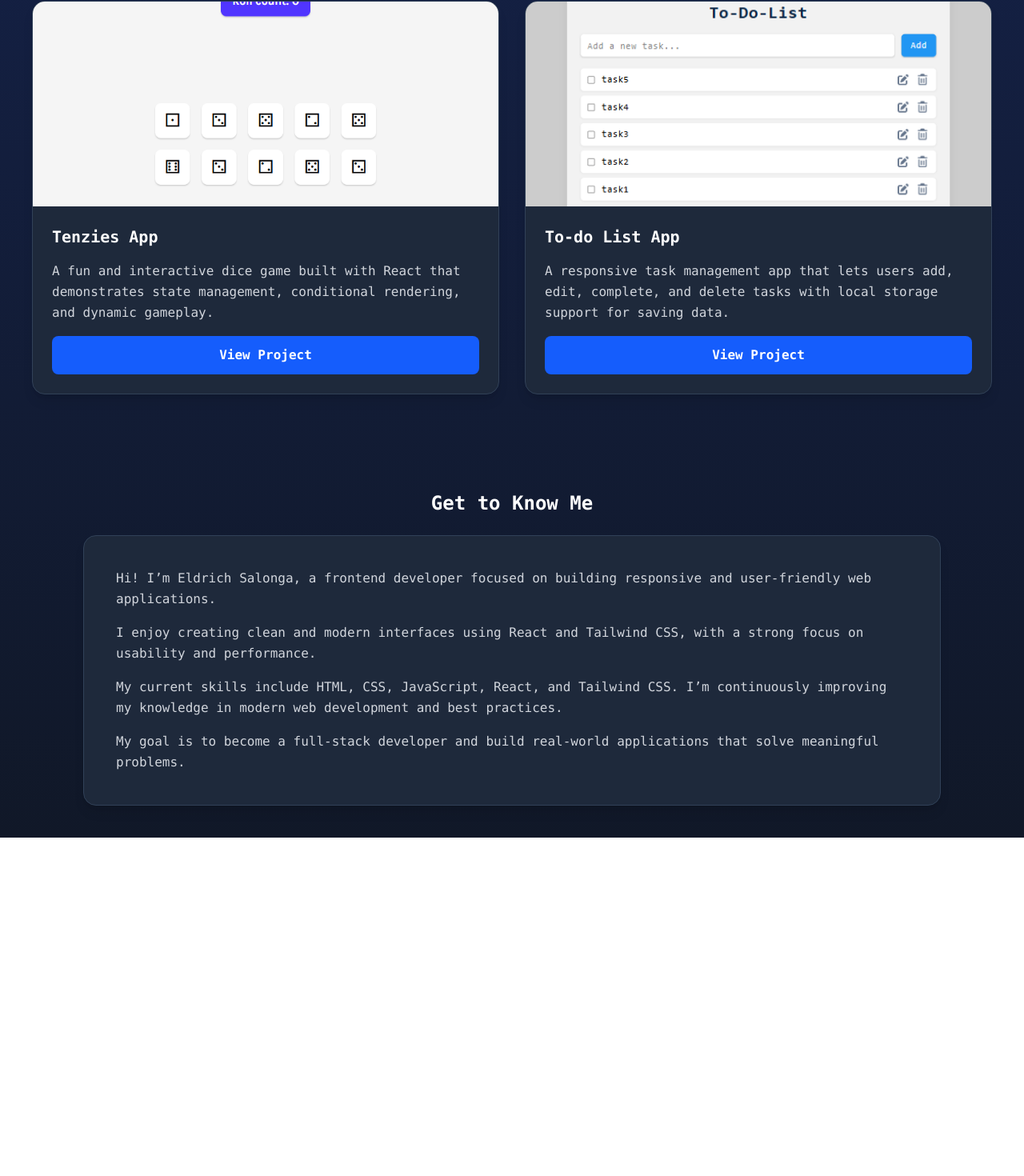
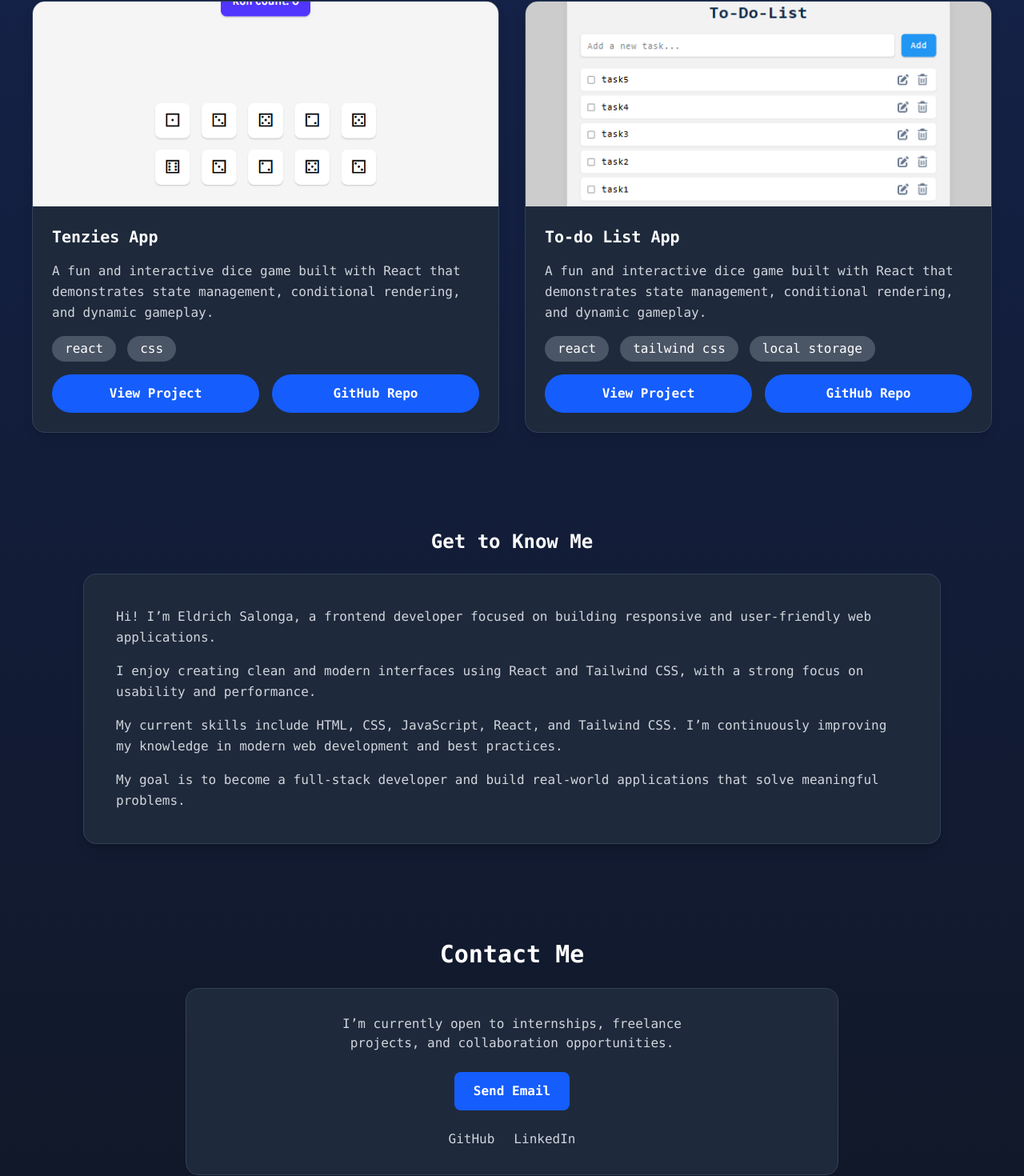
Before and after one commit to imeldrich/my-portfolio, a React (Vite) app: page / in a window 1280 px wide. Shown: the part 776-2246 px from the top of the page at 80% size. Before the commit the page ends 1823 px from the top, so only its background shows below. Built offline with nearby package versions, Linux system fonts and the light colour scheme.

Commit message:
add a techstack and repo link

```diff
--- a/src/App.jsx
+++ b/src/App.jsx
@@ -8,7 +8,7 @@ import "./App.css";
 function App() {
   return (
     <>
-      <div className="bg-linear-to-b from-blue-950 to-gray-900 text-white min-h-screen font-mono space-y-10 select-none">
+      <div className="bg-linear-to-b from-blue-950 to-gray-900 text-white min-h-screen min-w-md font-mono space-y-10 select-none">
         <Navbar />
         <Hero />
         <Projects />
--- a/src/components/Contact.jsx
+++ b/src/components/Contact.jsx
@@ -1,5 +1,31 @@
 const Contact = () => {
-    return
+    return <section id="contacts" className="max-w-4xl mx-auto p-6 sm:p-10">
+
+  <h2 className="text-3xl font-bold text-center mb-6">
+    Contact Me
+  </h2>
+
+  <div className="bg-[#1e293b] border border-slate-700 rounded-2xl p-8 flex flex-col items-center gap-6">
+
+    <p className="text-gray-300 text-center max-w-lg">
+      I’m currently open to internships, freelance projects,
+      and collaboration opportunities.
+    </p>
+
+    <a
+      href="mailto:youremail@gmail.com"
+      className="bg-blue-600 hover:bg-blue-500 transition px-6 py-3 rounded-lg font-semibold"
+    >
+      Send Email
+    </a>
+
+    <div className="flex gap-6 text-gray-300">
+      <a href="#">GitHub</a>
+      <a href="#">LinkedIn</a>
+    </div>
+
+  </div>
+</section>
 }
 
 export default Contact
--- a/src/components/Hero.jsx
+++ b/src/components/Hero.jsx
@@ -35,9 +35,9 @@ const Hero = () => {
             Projects
           </a>
 
-          <button className="px-5 py-2 border border-white rounded-lg hover:bg-white hover:text-black transition-colors">
+          <a href='#contacts' className="px-5 py-2 border border-white rounded-lg hover:bg-white hover:text-black transition-colors">
             Hire me
-          </button>
+          </a>
         </div>
 
         <div className="flex gap-5 mt-6 text-xl">
--- a/src/components/Projects.jsx
+++ b/src/components/Projects.jsx
@@ -1,57 +1,64 @@
-import tenzies from "../images/tenzies.png";
-import todolist from "../images/todo-list.png";
+import projects from "../projects";
 
 const Projects = () => {
   return (
-    <section className="py-10 px-10">
+    <section className="py-10 px-4 sm:px-6 lg:px-10">
       <h2 id="projects" className="text-2xl font-bold text-center mb-6">
         Projects
       </h2>
 
-      <div className="grid gap-8 grid-cols-[repeat(auto-fit,minmax(350px,1fr))]">
-        <div className="bg-[#1e293b] rounded-2xl overflow-hidden shadow-lg border border-slate-700 hover:scale-105 transition-transform duration-300">
-          <img src={tenzies} alt="" className="w-full h-64 object-cover" />
+      <div className="grid gap-8 grid-cols-[repeat(auto-fit,minmax(280px,1fr))]">
+        {projects.map((proj) => {
+          return (
+            <div
+              key={proj.id}
+              className="bg-[#1e293b] rounded-2xl overflow-hidden shadow-lg border border-slate-700 hover:-translate-y-2 transition-transform duration-300"
+            >
+              <img
+                src={proj.img}
+                alt={proj.name}
+                className="w-full h-64 object-cover"
+              />
 
               <div className="p-6 flex flex-col gap-4">
-            <h3 className="text-xl font-bold">Tenzies App</h3>
+                <h3 className="text-xl font-bold">{proj.name}</h3>
 
                 <p className="text-gray-300 leading-relaxed">
-              A fun and interactive dice game built with React that demonstrates
-              state management, conditional rendering, and dynamic gameplay.
+                  {proj.description}
                 </p>
 
+                <div className="flex gap-3.5 flex-wrap">
+                  {proj.techstack.map((tech, id) => {
+                    return (
+                      <div
+                        key={id}
+                        className="bg-gray-600 hover:bg-gray-500 transition-colors px-4 py-1 rounded-full"
+                      >
+                        {tech}
+                      </div>
+                    );
+                  })}
+                </div>
+                <div className="flex flex-col lg:flex-row gap-4">
                   <a
-              href="https://eldrich-tenzies-app.netlify.app"
+                    href={proj.link}
                     target="_blank"
-              className="bg-blue-600 hover:bg-blue-500 rounded-lg transition-colors py-3 font-semibold text-center"
+                    className="bg-blue-600 hover:bg-blue-500 rounded-full transition-colors py-3 px-5 w-full font-semibold text-center"
                   >
                     View Project
                   </a>
-          </div>
-        </div>
-
-        <div className="bg-[#1e293b] rounded-2xl overflow-hidden shadow-lg border border-slate-700 hover:scale-105 transition-transform duration-300">
-          <img src={todolist} alt="" className="w-full h-64 object-cover" />
-
-          <div className="p-6 flex flex-col gap-4">
-            <h3 className="text-xl font-bold">To-do List App</h3>
-
-            <p className="text-gray-300 leading-relaxed">
-              A responsive task management app that lets users add, edit,
-              complete, and delete tasks with local storage support for saving
-              data.
-            </p>
-
                   <a
-              href="https://todo-list-eldrich.vercel.app"
+                    href={proj.repo}
                     target="_blank"
-              className="bg-blue-600  hover:bg-blue-500  rounded-lg transition-colors py-3 font-semibold text-center"
+                    className="bg-blue-600 hover:bg-blue-500 rounded-full transition-colors py-3 px-5 w-full font-semibold text-center"
                   >
-              View Project
+                    GitHub Repo
                   </a>
                 </div>
               </div>
-
+            </div>
+          );
+        })}
       </div>
     </section>
   );
--- /dev/null
+++ b/src/projects.js
@@ -0,0 +1,27 @@
+import tenzies from "./images/tenzies.png";
+import todolist from "./images/todo-list.png";
+
+const projects = [
+  {
+    id: 1,
+    name: "Tenzies App",
+    img: tenzies,
+    description:
+      " A fun and interactive dice game built with React that demonstrates state management, conditional rendering, and dynamic gameplay.",
+    techstack: ["react", "css"],
+    link: "https://eldrich-tenzies-app.netlify.app",
+    repo: "https://github.com/imeldrich/tenzies-app",
+  },
+  {
+    id: 2,
+    name: "To-do List App",
+    img: todolist,
+    description:
+      "A fun and interactive dice game built with React that demonstrates state management, conditional rendering, and dynamic gameplay.",
+    techstack: ["react", "tailwind css", 'local storage'],
+    link: "https://todo-list-eldrich.vercel.app",
+    repo: "https://github.com/imeldrich/todo-list",
+  },
+];
+
+export default projects;
```
Lines whose indentation alone changed are shown as unchanged.
